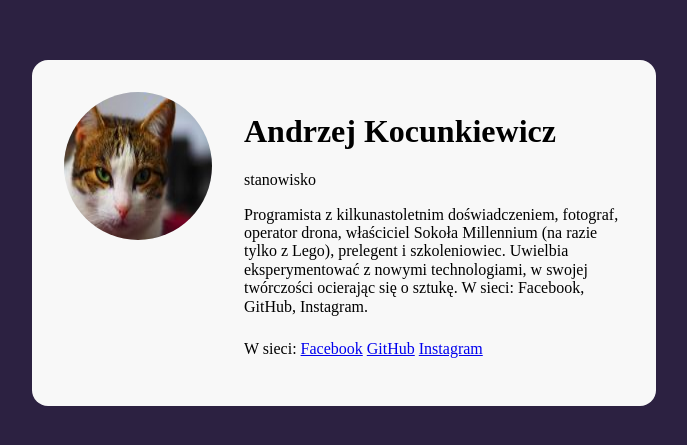
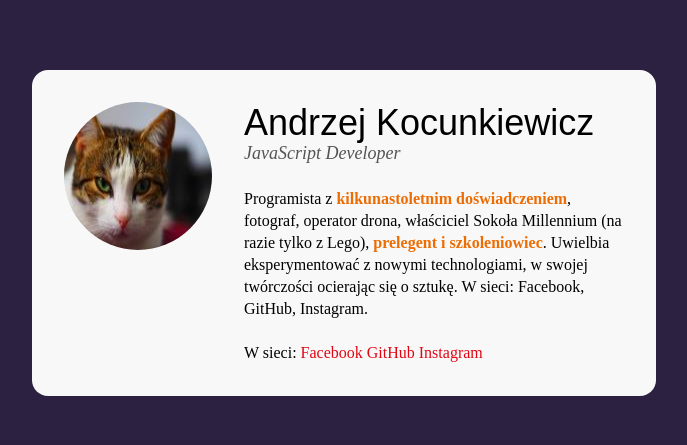
Before and after one commit to kamil-szoka/business-card, a plain HTML site: page index.html in a window 1280 px wide. Shown: the part 167-612 px from the top of the page, without its empty margins (296-983 px from the left). Drawn offline with Linux system fonts and the light colour scheme.

Commit message:
ending commit

```diff
--- a/index.html
+++ b/index.html
@@ -14,16 +14,18 @@
         <div class="wrapper">
           <header class="person__info">
             <h1 class="person__name">Andrzej Kocunkiewicz</h1>
-            <p class="person__position">stanowisko</p>
+            <p class="person__position">JavaScript Developer</p>
           </header>
-          <p class="person_description">
-            Programista z kilkunastoletnim doświadczeniem, fotograf, operator
-            drona, właściciel Sokoła Millennium (na razie tylko z Lego),
-            prelegent i szkoleniowiec. Uwielbia eksperymentować z nowymi
-            technologiami, w swojej twórczości ocierając się o sztukę. W sieci:
-            Facebook, GitHub, Instagram.
+          <p class="person__description">
+            Programista z
+            <strong class="special">kilkunastoletnim doświadczeniem</strong>,
+            fotograf, operator drona, właściciel Sokoła Millennium (na razie
+            tylko z Lego),
+            <strong class="special">prelegent i szkoleniowiec</strong>. Uwielbia
+            eksperymentować z nowymi technologiami, w swojej twórczości
+            ocierając się o sztukę. W sieci: Facebook, GitHub, Instagram.
           </p>
-          <p class="person__description">
+          <p class="person__description person__description--margin">
             W sieci: <a class="person__link" href="#">Facebook</a>
             <a class="person__link" href="#">GitHub</a>
             <a class="person__link" href="#">Instagram</a>
--- a/style.css
+++ b/style.css
@@ -38,5 +38,36 @@ main {
 }
 
 .person__description {
-  margin-top: 24px;
+  margin: 0;
+  line-height: 22px;
 }
+
+.person__description--margin {
+  margin-top: 22px;
+}
+
+.person__name {
+  font-size: 36px;
+  line-height: 41px;
+  font-family: arial;
+  font-weight: normal;
+  margin: 0;
+}
+
+.person__position {
+  margin: 0 0 24px 0;
+  font-size: 18px;
+  font-size: arial;
+  font-style: italic;
+  line-height: 21px;
+  color: #545454;
+}
+
+.special {
+  color: #ed6d05;
+}
+
+.person__link {
+  color: #e20613;
+  text-decoration: none;
+}
```
